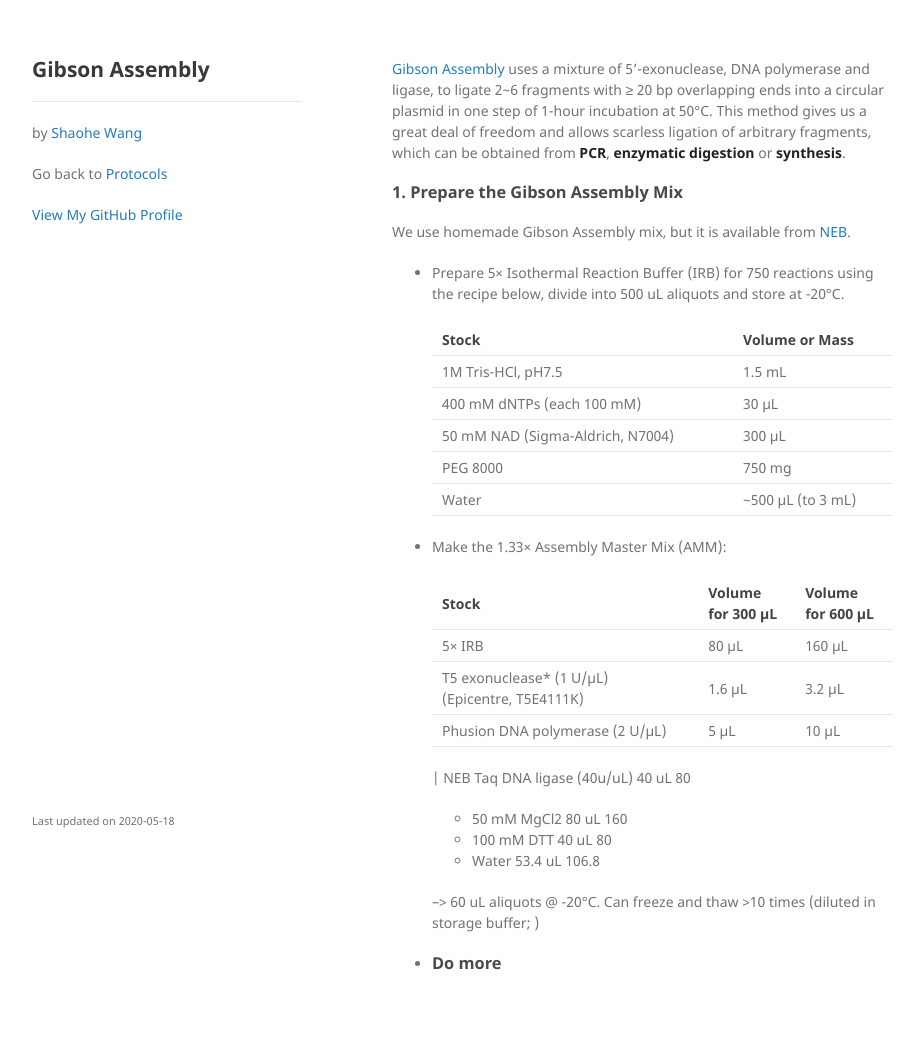
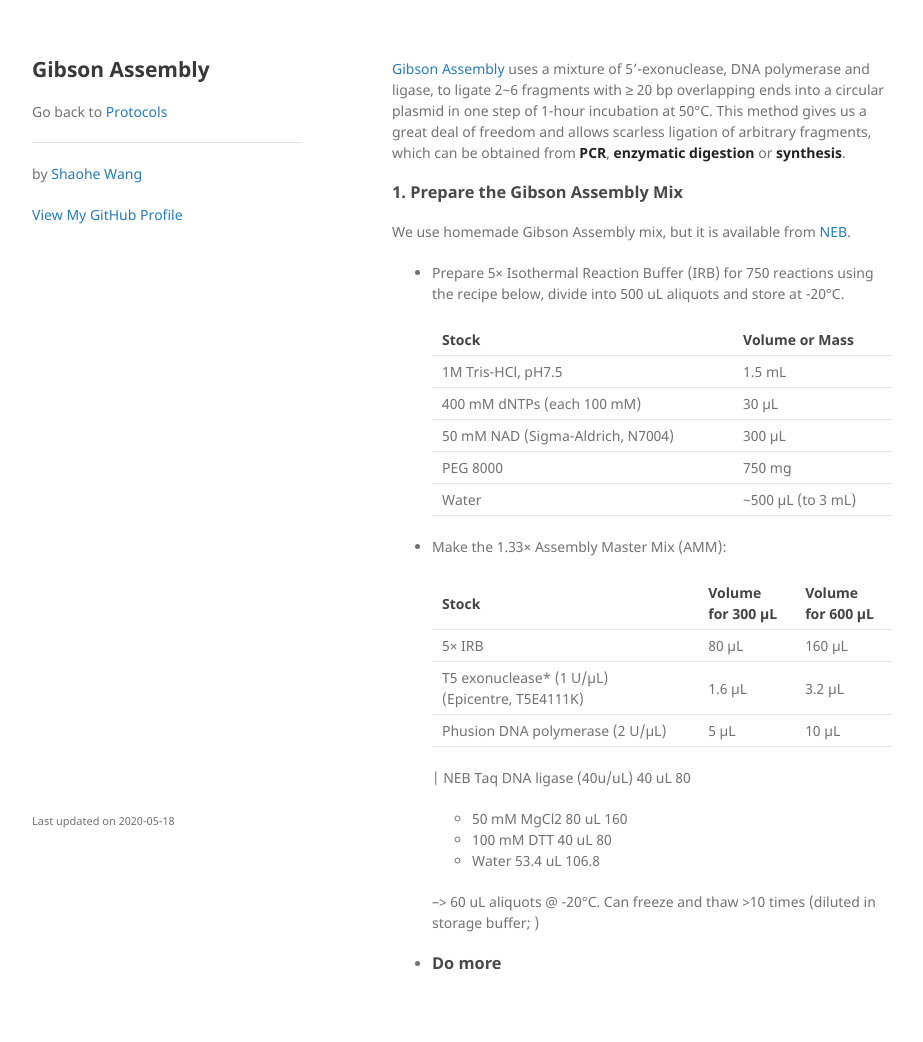
Before and after one commit to snownontrace/snownontrace.github.io, a Jekyll site: the page built from gibson-assembly.md, in a window 1280 px wide. Shown: the whole page, without its empty margins (178-1101 px from the left). Built offline with Jekyll 4.4.1, drawn with Linux system fonts in a browser that asks for light colours; part of the change alters nothing that is shown.

```diff
--- a/_layouts/protocols.html
+++ b/_layouts/protocols.html
@@ -17,9 +17,9 @@
     <div class="wrapper">
       <header>
         <h2> {{ page.title | default: site.title }} </h2>
+        <p> Go back to <a href="{{ "/" | absolute_url }}"> Protocols </a></p>
 <hr />
         <p class="view">by <a href="{{ page.author_url }}">{{ page.author | default: site.author }}</a></p>
-        <p> Go back to <a href="{{ "/" | absolute_url }}"> Protocols </a></p>
 
         {% if site.github.is_project_page %}
         <p class="view"><a href="{{ site.github.repository_url }}">View the Project on GitHub <small>{{ site.github.repository_nwo }}</small></a></p>
```
